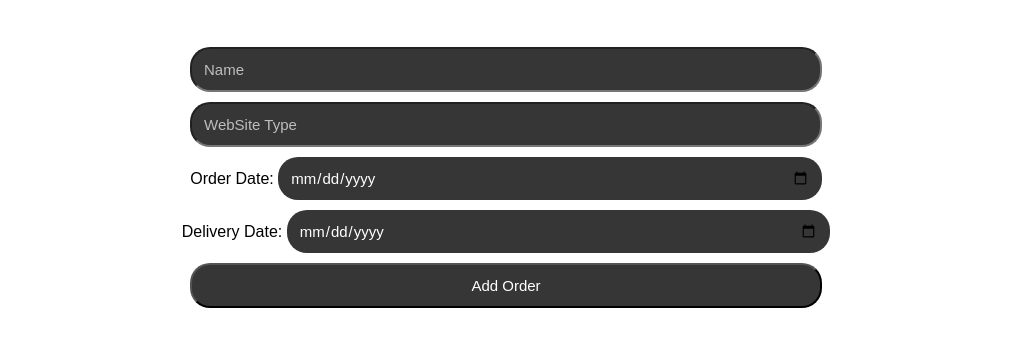
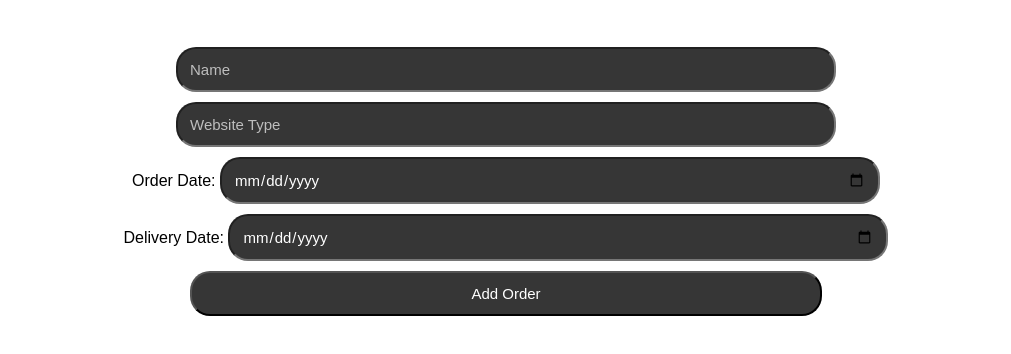
Before and after one commit to oguzhansen/basic-order-log, a plain HTML site: page ekle.html in a window 1280 px wide. Shown: the part 192-546 px from the top of the page, without its empty margins (134-1145 px from the left). Drawn offline with nearby package versions, Linux system fonts and the light colour scheme.

Commit message:
Update ekle.html

```diff
--- a/ekle.html
+++ b/ekle.html
@@ -1,4 +1,5 @@
-<html lang="tr" >
+<!DOCTYPE html>
+<html lang="tr">
 <head>
     <title>My Order Log</title>
     <meta charset="utf-8">
@@ -23,16 +24,15 @@
             <p class="baslik">Add Order</p>
             <form class="kayit">
                 <input type="text" id="nick" placeholder="Name" />
-				<input type="text" id="tur" placeholder="WebSite Type" /><br/>
+                <input type="text" id="tur" placeholder="Website Type" /><br/>
                 <span>Order Date:</span>
-				<input style="width: 43%; border: none;" type="date" id="siparis" placeholder="Order Date" /><br/>
+                <input type="date" id="siparis" class="form-input" placeholder="Order Date" /><br/>
                 <span>Delivery Date:</span>
-				<input style="width: 43%; border: none;" type="date" id="teslim" placeholder="Delivery Date" /><br/>
+                <input type="date" id="teslim" class="form-input" placeholder="Delivery Date" /><br/>
                 <input type="button" class="ekle" value="Add Order" />
             </form>
         </div>
-
     </center>
-		<script src="js/liste.js"></script>
+    <script src="js/ekle.js"></script>
 </body>
 </html>
```
Lines whose indentation alone changed are shown as unchanged.
